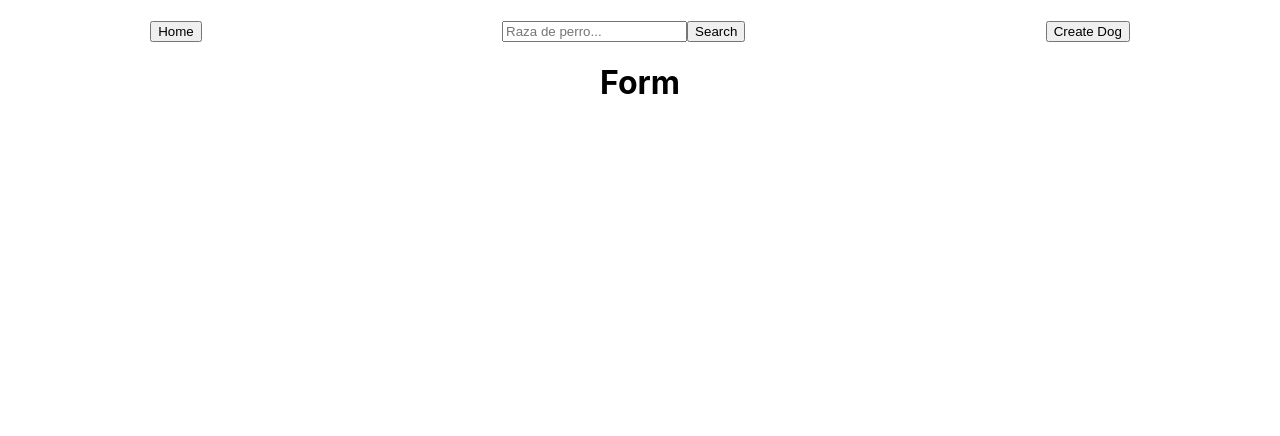
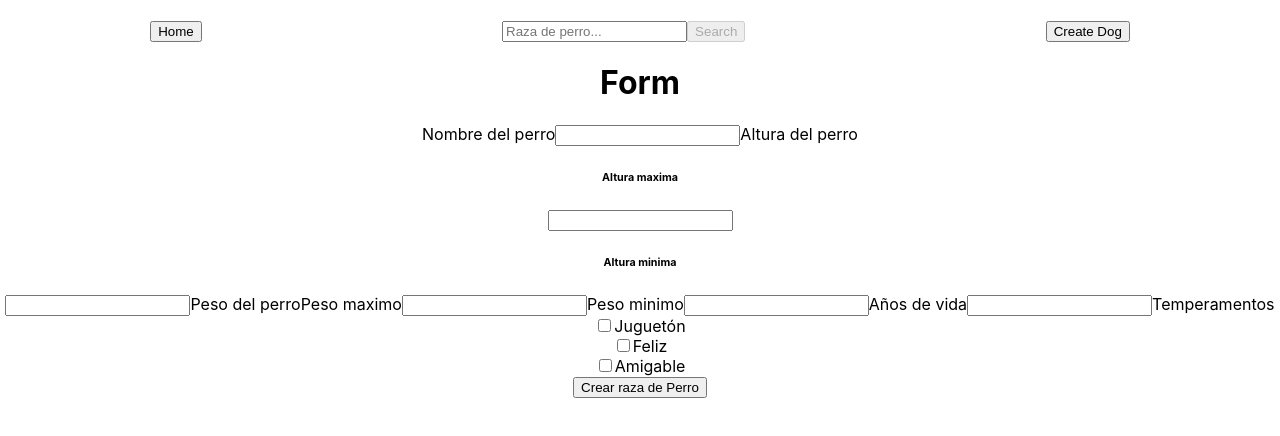
Before and after one commit to malgein/Proyecto-Individual-Dogs, a React (Create React App) app in the folder client/: page /form in a window 1280 px wide. Shown: the top 436 px of the page. Built offline with nearby package versions, Linux system fonts and the light colour scheme.

Commit message:
fix,feat(Searchbar, Form)corrigiendo la Searchbar y agregando un Form

```diff
--- a/client/src/components/SearchBar/SearchBar.jsx
+++ b/client/src/components/SearchBar/SearchBar.jsx
@@ -14,7 +14,9 @@ const SearchBar = ({setFoundDogs, setFound,  setInputCleared, setSearchResults})
 
   const clickSearch = async(e) => {
     e.preventDefault()
-
+    if(!input){
+      alert('Debes introducir el nombre de un perro')
+    } else {
       const data = await fetch(`http://localhost:3001/dogs/name?name=${input}`)
       const dataJson = await data.json()
 
@@ -27,11 +29,12 @@ const SearchBar = ({setFoundDogs, setFound,  setInputCleared, setSearchResults})
       setInputCleared(e.target.value === '');
       // setInput('')
     }
+  }
 
   return (
     <form className={styles.main} onSubmit={clickSearch}>
       <input type='text' placeholder='Raza de perro...' onChange={handleChange} value={input}/>
-      <button type='submit'>Search</button>
+      <button type='submit' disabled={input.length===0}>Search</button>
     </form>
   )
 }
--- a/client/src/components/pages/Form/Form.jsx
+++ b/client/src/components/pages/Form/Form.jsx
@@ -1,13 +1,107 @@
 //Dependencias
-import React from 'react'
+import React,{useState} from 'react'
 //Components
 import Navbar from '../../Navbar/Navbar'
 
 const Form = () => {
+
+  const [newDog, setNewDog] = useState({
+		name: '',
+		maxHeight: '',
+		minHeight: '',
+		maxWeight:'',
+		minWeight: '',
+		yearsOfLife: '',
+		temperaments: []
+	})
+
+	const handleTemperamentChange = (e) => {
+    const { value, checked } = e.target;
+    let updatedTemperaments;
+
+    if (checked) {
+      updatedTemperaments = [...newDog.temperaments, value];
+    } else {
+      updatedTemperaments = newDog.temperaments.filter((temperament) => temperament !== value);
+    }
+
+    setNewDog({ ...newDog, temperaments: updatedTemperaments });
+  };
+
+	// const handleTemperamentChange = (e) => {
+  //   const temperamentSelected = Array.from(e.target.selectedOptions, (option) => option.value);
+  //   setNewDog({ ...newDog, temperaments: temperamentSelected });
+  // };
+
+	const handleSubmit = async(e) => {
+		e.preventDefault()
+		console.log(newDog)
+	}
+
   return (
     <div>
       <Navbar />
-      <h1>Form</h1>
+      <form onSubmit={handleSubmit}>
+        <h1>Form</h1>
+        <label>Nombre del perro</label>
+        <input name='name' type='text' value={newDog.name}/>
+        <label>Altura del perro</label>
+        <h6>Altura maxima</h6>
+        <input type='number' name='maxHeight' value={newDog.maxHeight} />
+        <h6>Altura minima</h6>
+        <input type='number' value={newDog.minHeight} name='minHeight'/>
+				<label>Peso del perro</label>
+        <label>Peso maximo</label>
+        <input type='number' name='maxHeight' value={newDog.maxWeight} />
+        <label>Peso minimo</label>
+        <input type='number' value={newDog.minWeight} name='minHeight'/>
+        <label>Años de vida</label>
+        <input type='text' value={newDog.maxHeight}/>
+        <label>Temperamentos</label>
+        {/* <select multiple
+          id="temperaments"
+          value={newDog.temperaments}
+          onChange={handleTemperamentChange}>
+						<option value="Curious">Curioso</option>
+						<option value="Playful">Jugeton</option>
+						<option value="Happy">Feliz</option>
+						<option value="Friendly">Amigable</option>
+					</select> */}
+				<div>
+          <input
+            type="checkbox"
+            id="playful"
+            name="playful"
+            value="Playful"
+            checked={newDog.temperaments.includes('Playful')}
+            onChange={handleTemperamentChange}
+          />
+          <label htmlFor="playful">Juguetón</label>
+        </div>
+        <div>
+          <input
+            type="checkbox"
+            id="happy"
+            name="happy"
+            value="Happy"
+            checked={newDog.temperaments.includes('Happy')}
+            onChange={handleTemperamentChange}
+          />
+          <label htmlFor="happy">Feliz</label>
+        </div>
+        <div>
+          <input
+            type="checkbox"
+            id="friendly"
+            name="friendly"
+            value="Friendly"
+            checked={newDog.temperaments.includes('Friendly')}
+            onChange={handleTemperamentChange}
+          />
+          <label htmlFor="friendly">Amigable</label>
+        </div>
+        <button type='submit'>Crear raza de Perro</button>
+      </form>
     </div>
   )
 }
```
Lines whose indentation alone changed are shown as unchanged.
